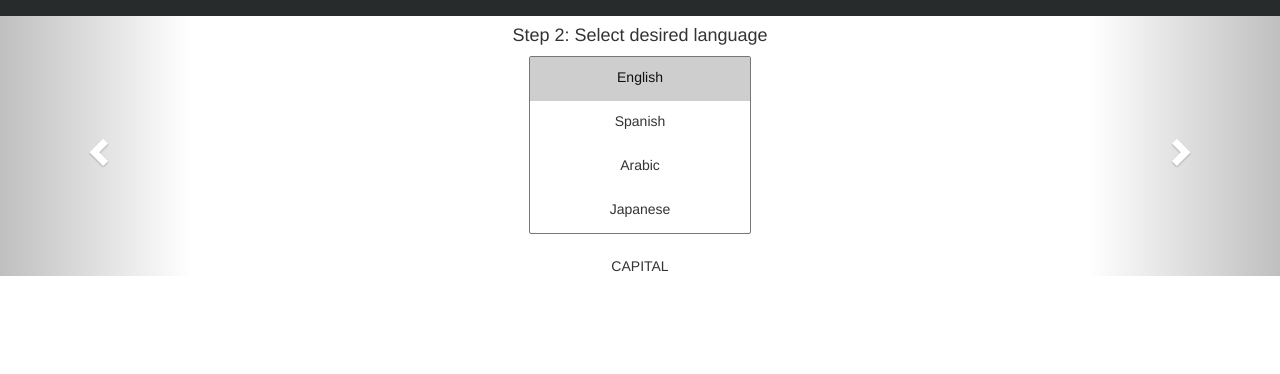
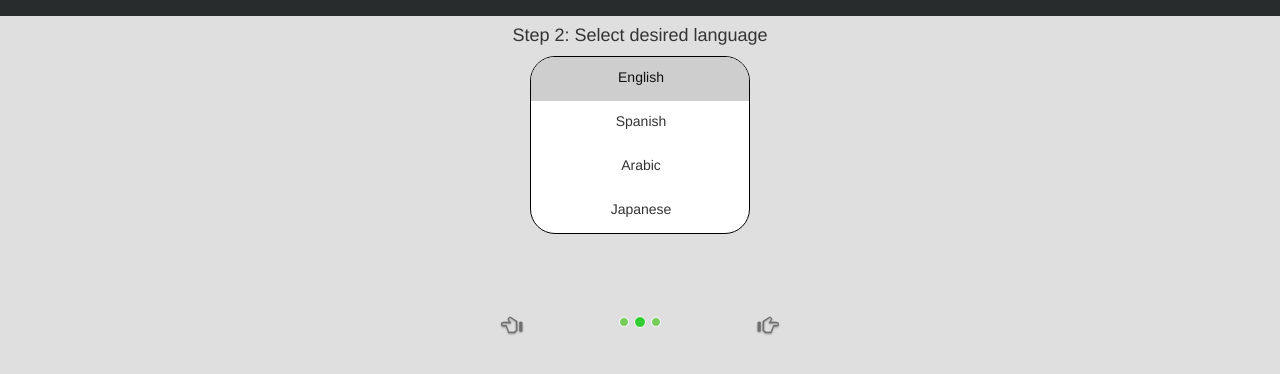
Before and after one commit to chisholmpat/decipher, a website: page public/index.html in a window 1280 px wide. Both pictures are taken after a click on the element "CAPTURE". Shown: the part 264-638 px from the top of the page. Drawn offline with nearby package versions, Linux system fonts and the light colour scheme.

Commit message:
changed style sheet for the carousel, works now on option select. left indicators intact

```diff
--- a/public/index.html
+++ b/public/index.html
@@ -24,12 +24,6 @@
      =========================== -->
      <div class="example">
       <div id="myCarousel" class="carousel slide" data-ride="carousel">
-             <!-- Carousel indicators -->
-             <!-- <ol class="carousel-indicators">
-                 <li data-target="#myCarousel" data-slide-to="0" class="active"></li>
-                 <li data-target="#myCarousel" data-slide-to="1"></li>
-                 <li data-target="#myCarousel" data-slide-to="2"></li>
-             </ol> -->
              <!-- Wrapper for carousel items -->
              <div class="carousel-inner">
                  <div class="item active">
@@ -40,20 +34,21 @@
                       <img class="output" src="placeholder.png" id="output">
                       <br><br>
                       <input type="submit" class="hidden" id="uploadFile" name="submit" >
-                      <div class="capture" id="captureTrigger" >CAPTURE</div>
+                      <div class="capture" id="captureTrigger" href="#myCarousel" data-slide="next">CAPTURE</div>
                     </form>
                  </div>
 
                  <div class="item">
+
                    <h4>Step 2: Select desired language</h4>
-                    <select id="languageSelect" size="4">
+                    <select id="languageSelect" size="4" href="#myCarousel" data-slide="next" class="lang-group">
                       <option value="en" selected>English</option>
                       <option value="es">Spanish</option>
                       <option value="ar">Arabic</option>
                       <option value="ja">Japanese</option>
                     </select><br><br>
 
-                    <div class="white" id="captureTrigger" >CAPITAL</div>
+                    <div class="white" id="captureTrigger">CAPITAL</div><!-- for spacing reasons -->
 
                  </div>
 
@@ -65,58 +60,24 @@
                         <br><br>
                       </div>
                     </form>
-                    <div class="decipher" id="uploadTrigger">DECIPHER</div>
+                    <div class="decipher" id="uploadTrigger" >DECIPHER</div>
                  </div>
-             </div>
-             <!-- Carousel controls -->
-             <a class="carousel-control left" href="#myCarousel" data-slide="prev">
-                 <span class="glyphicon glyphicon-chevron-left"></span>
-             </a>
-             <a class="carousel-control right" href="#myCarousel" data-slide="next">
-                 <span class="glyphicon glyphicon-chevron-right"></span>
-             </a>
-         </div>
+
+                 <div class="carousel-controls">
+                    <a class="left carousel-control" href="#myCarousel" data-slide="prev">
+                        <span class="glyphicon glyphicon-hand-left" style="color:black"></span>
+                    </a>
+                    <ol class="carousel-indicators">
+                        <li data-target="#myCarousel" data-slide-to="0" class="active"></li>
+                        <li data-target="#myCarousel" data-slide-to="1"></li>
+                        <li data-target="#myCarousel" data-slide-to="2"></li>
+                    </ol>
+                    <a class="right carousel-control" href="#myCarousel" data-slide="next">
+                        <span class="glyphicon glyphicon-hand-right" style="color:black"></span>
+                    </a>
+                </div>
+
      	</div> <!-- Carousel -->
-
-      <!-- ===========================
-            Capture Container
-       =========================== -->
-    <!-- <div class="row">
-      <div class="col-md-4">
-        <h4>Step 1: Click Capture to select an image</h4>
-        <form id="uploadForm" onsubmit="translate(event, this)">
-          <input type="file" class="hidden" id="captureFile" name="userPhoto"/>
-          <input type="button" id="test" class="hidden" value="Is this your file?"  onclick="ResizeImage()"/>
-          <img class="output" src="placeholder.png" id="output">
-          <br><br>
-          <input type="submit" class="hidden" id="uploadFile" name="submit" >
-          <div class="capture" id="captureTrigger" >CAPTURE</div>
-        </form>
-      </div>
-
-      <div class="col-md-4">
-        <h4>Step 2: Select desired language</h4>
-          <select id="languageSelect" size="4">
-            <option value="en" selected>English</option>
-            <option value="es">Spanish</option>
-            <option value="ar">Arabic</option>
-            <option value="ja">Japanese</option>
-          </select>
-          <br><br>
-      </div>
-
-      <div class="col-md-4">
-        <h4>Step 3: Click Decipher to translate</h4>
-        <form>
-          <div class="form-group">
-            <div id="translatedText"></div>
-            <br><br>
-          </div>
-        </form>
-        <div class="decipher" id="uploadTrigger">DECIPHER</div>
-      </div>
-    </div>
-    <br> -->
 
       <!-- ===========================
                   Javascript
@@ -130,6 +91,12 @@
       <!-- carousel -->
       <script src="https://ajax.googleapis.com/ajax/libs/jquery/1.12.4/jquery.min.js"></script>
   		<script src="https://maxcdn.bootstrapcdn.com/bootstrap/3.3.7/js/bootstrap.min.js" integrity="sha384-Tc5IQib027qvyjSMfHjOMaLkfuWVxZxUPnCJA7l2mCWNIpG9mGCD8wGNIcPD7Txa" crossorigin="anonymous"></script>
-
+      <script>
+        $(document).ready(function(){
+          $("#myCarousel").carousel({
+            interval : false
+           });
+         });//stop auto scroll
+      </script>
    </body>
 </html>
--- a/public/stylesheets/style.css
+++ b/public/stylesheets/style.css
@@ -5,6 +5,7 @@
 html, body {
   max-width: 100%;
   overflow-x: hidden;
+  background-color: #DFDFDF;
 }
 
 p{
@@ -64,8 +65,8 @@ option{
   color: white;
   padding: 10px;
   padding-right: 10px;
-  margin-left: 10%;
-  margin-right: 15%;
+  margin-left: 40%;
+  margin-right: 10%;
   width: 300px;
   z-index: 1;
   background-color: rgb(16,114,189);
@@ -83,8 +84,8 @@ option{
   color: white;
   padding: 10px;
   padding-right: 10px;
-  margin-left: 10%;
-  margin-right: 15%;
+  margin-left: 40%;
+  margin-right: 10%;
   width: 300px;
   z-index: 1;
   background-color: rgb(118,206,88);
@@ -100,10 +101,19 @@ option{
 
 .form-group{
   margin-right: 10%;
+  margin-left: 40%;
+  border: 1px solid black;
+  border-radius: 25px;
+  height: 180px;
+  width: 250px;
+}
+.lang-group{
+  margin-right: 10%;
   margin-left: 10%;
   border: 1px solid black;
+  border-radius: 25px;
   height: 180px;
-
+  width: 220px;
 }
 
 .list-group{
@@ -123,3 +133,40 @@ option{
   opacity: 0.1;
   margin-left: -50px;
 }
+.item{
+  padding-bottom: 12px;
+}
+.white{
+  color: #DFDFDF;
+  padding: 10px;
+  padding-right: 10px;
+  margin-left: 40%;
+  margin-right: 10%;
+  width: 300px;
+  z-index: 1;
+  background-color: #DFDFDF;
+}
+/*carousel code */
+.carousel-controls{
+ position: relative;
+  width:300px;
+  margin:5px auto;
+  border: none;
+}
+.carousel-control.left, .carousel-control.right {
+   background-image:none !important;
+   filter:none !important;
+}
+.carousel-indicators{
+   top:0px;
+   position: relative;
+}
+.carousel-indicators li{
+   background-color: rgb(118,206,88);
+}
+.carousel-indicators .active{
+  background-color: limegreen;
+}
+
+#slideshow { padding:0;border-radius: 25px; }
+.carousel img { border-radius: 25px; }
```
